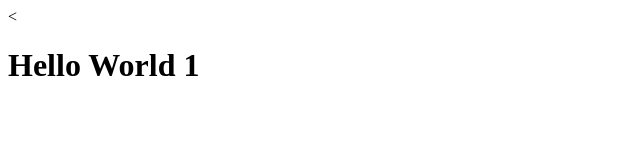
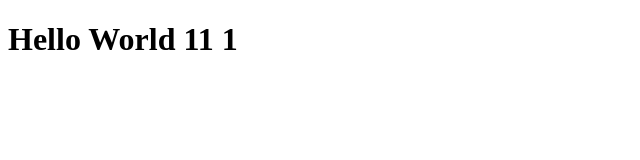
Before and after one commit to loner2424/angular, a plain HTML site: page index.html in a window 1280 px wide. Shown: the whole page, without its empty margins (0-640 px from the left). Drawn offline with Linux system fonts and the light colour scheme.

Commit message:
next change

```diff
--- a/index.html
+++ b/index.html
@@ -5,6 +5,6 @@
     <title>hello</title>
   </head>
   <body>
-    <<h1>Hello World 1</h1>
+    <h1>Hello World 11 1</h1>
   </body>
 </html>
```
